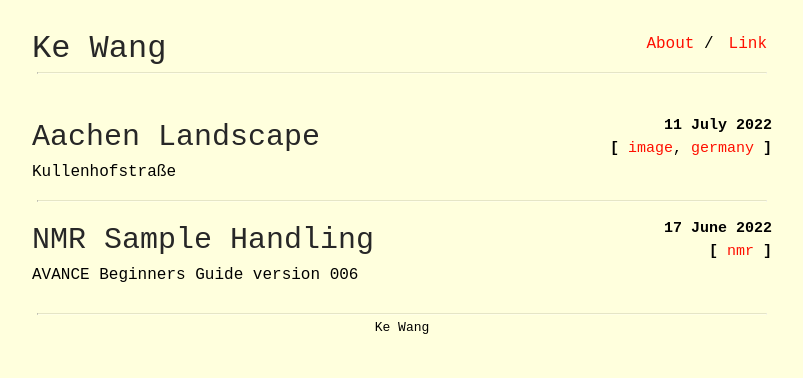
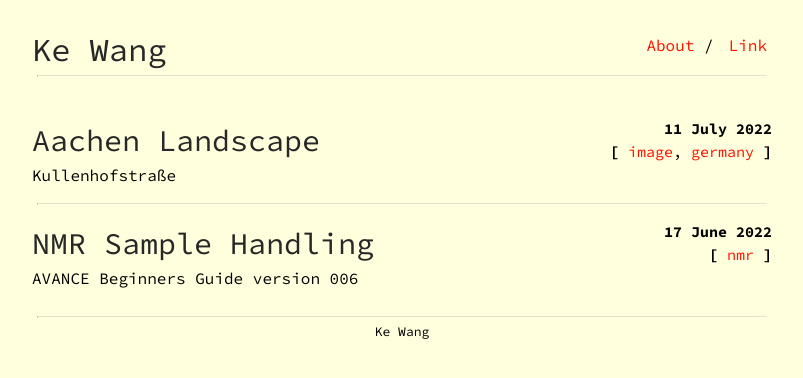
Before and after one commit to ekdc11/ekdc11.github.io, a Jekyll site: the page built from index.html, in a window 1280 px wide. Shown: the top 378 px of the page, without its empty margins (238-1041 px from the left). Built offline with Jekyll 4.4.1, drawn with Linux system fonts in a browser that asks for light colours.

Commit message:
Update main.scss

```diff
--- a/css/main.scss
+++ b/css/main.scss
@@ -13,7 +13,7 @@ $small-width: 480px;
 
 body {
     margin: 0;
-    font-family: "Inconsolata", monospace;
+    font-family: "Source Code Pro";
     background-color: #FFFFDD;
     min-height: 100%;
 }
```
